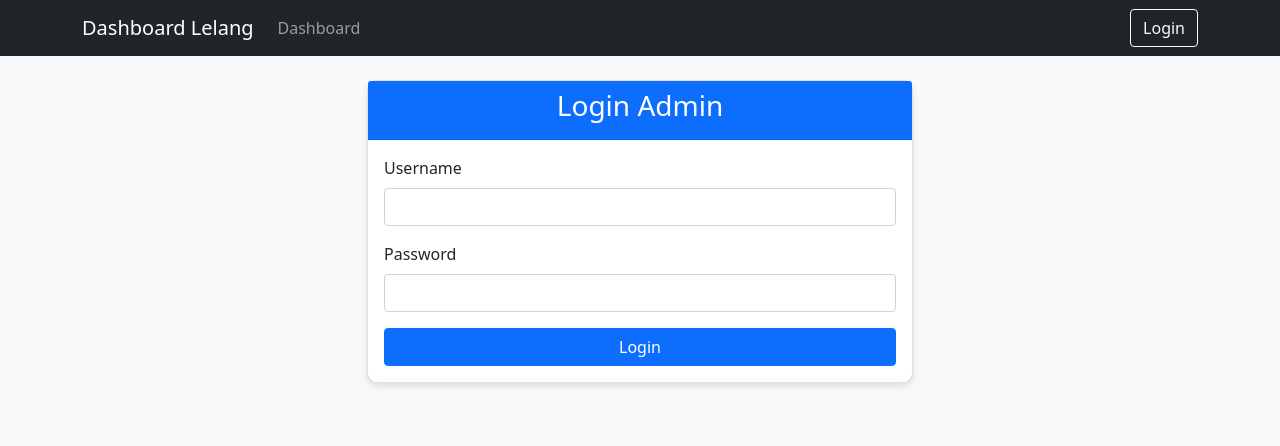
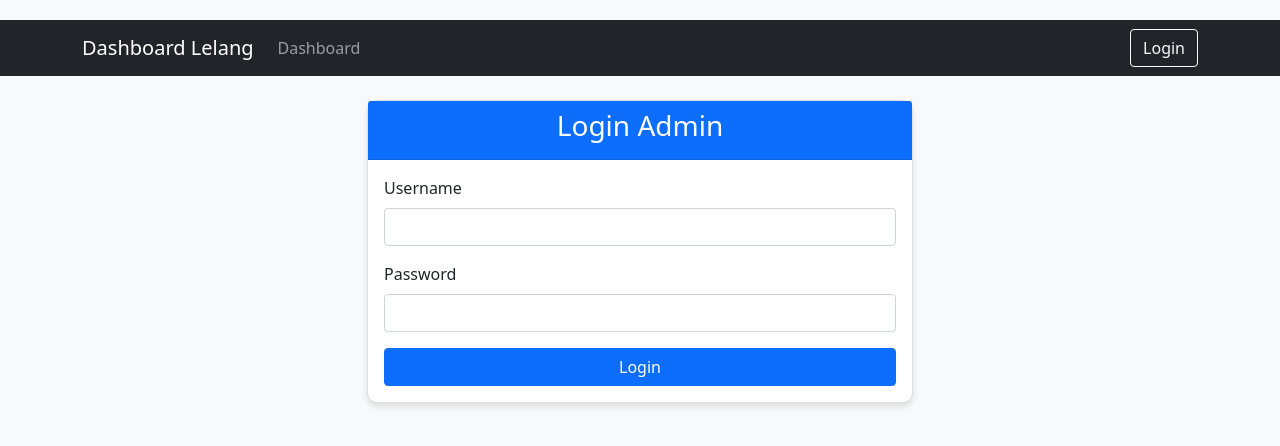
Before and after one commit to ardelagi/auctionpy, a Flask app: page /login in a window 1280 px wide. Shown: the top 446 px of the page. Run offline with Flask 3, Linux system fonts and the light colour scheme.

Commit message:
Update style.css

```diff
--- a/dashboard/views/static/css/style.css
+++ b/dashboard/views/static/css/style.css
@@ -1,12 +1,19 @@
 body {
     background-color: #f8f9fa;
+    padding-top: 20px;
 }
 
 .card {
     border-radius: 10px;
     box-shadow: 0 4px 6px rgba(0, 0, 0, 0.1);
+    margin-bottom: 20px;
 }
 
 .table-hover tbody tr:hover {
     background-color: rgba(13, 110, 253, 0.05);
 }
+
+.countdown {
+    font-weight: bold;
+    color: #dc3545;
+}
```
